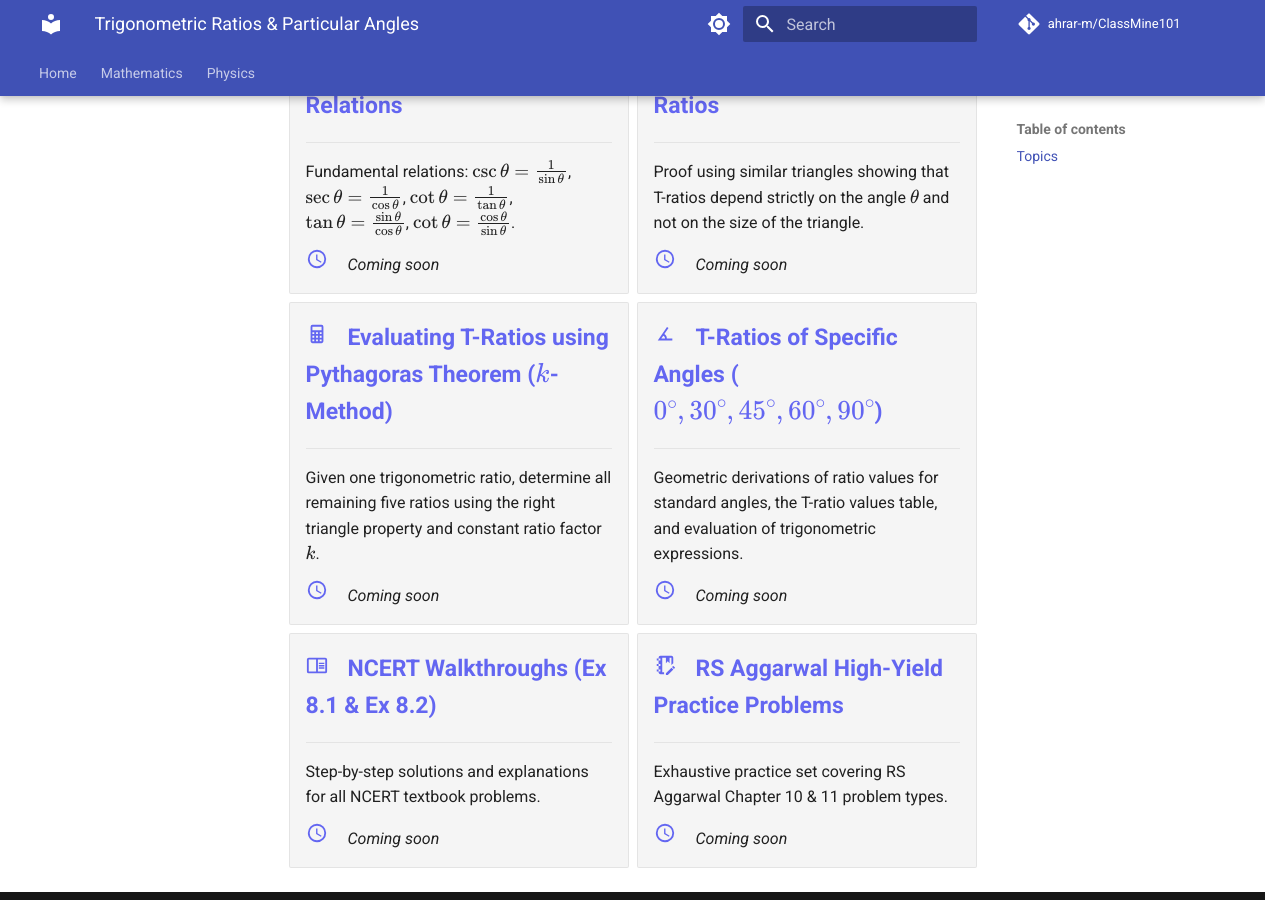
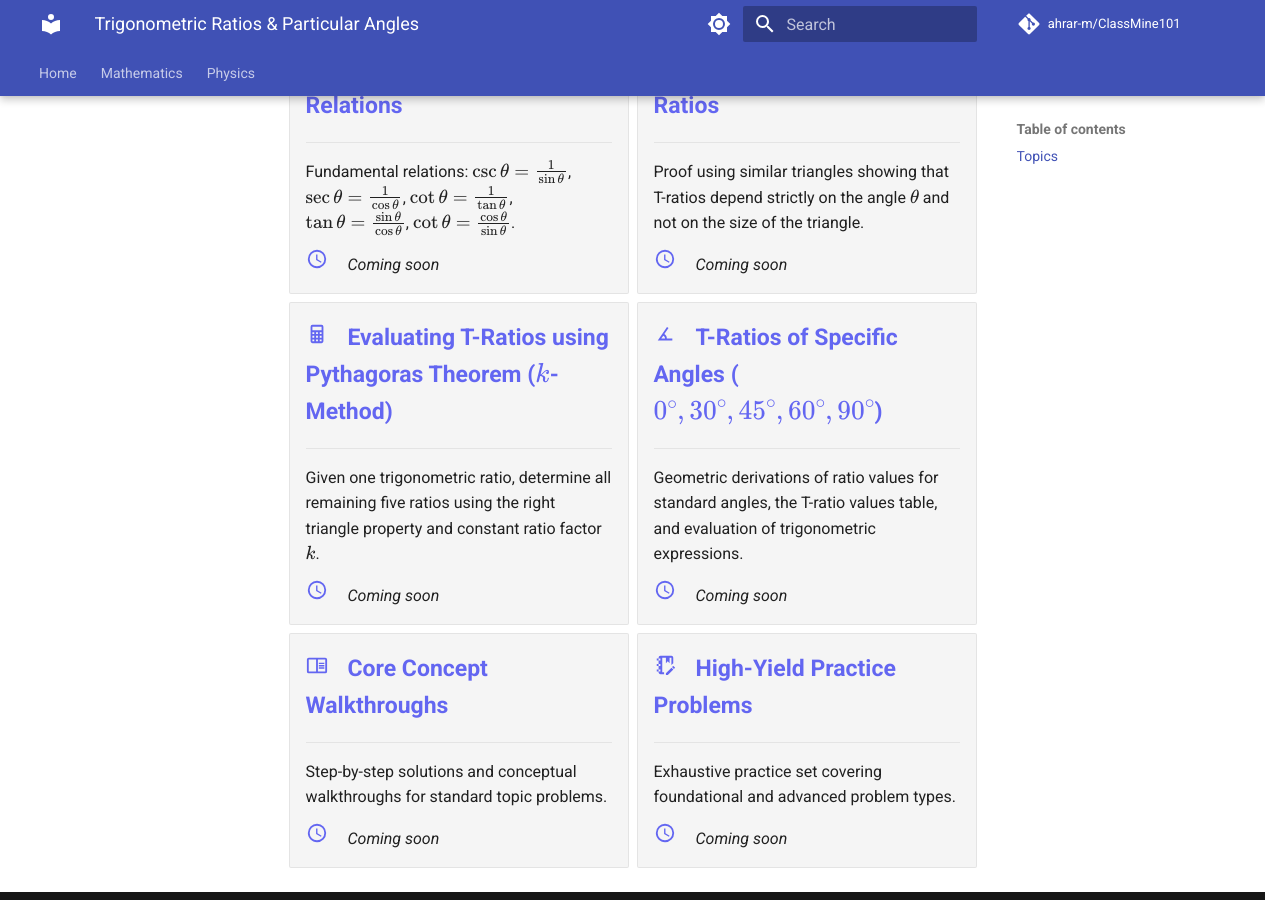
Before and after one commit to ahrar-m/ClassMine101, an MkDocs documentation site: the page built from docs/math/trigonometry/01_trigonometric_ratios.md, in a window 1280 px wide and 900 px high, scrolled down 704 px. Built offline with MkDocs 1.6.1 and Material for MkDocs 9.7.7, drawn with Linux system fonts in a browser that asks for light colours; comment, search, counter and statistics services are not loaded; some of the changed text lies outside the part shown.

Commit message:
docs: remove textbook names from UI and record mandatory build & serve rules in AGENTS.md

```diff
--- a/docs/math/trigonometry/01_trigonometric_ratios.md
+++ b/docs/math/trigonometry/01_trigonometric_ratios.md
@@ -1,6 +1,6 @@
 # Trigonometric Ratios & Particular Angles
 
-!!! info "Chapter Overview (NCERT Ch 8 / RS Aggarwal Ch 10 & 11)"
+!!! info "Chapter Overview"
     Complete theoretical foundation, geometric definitions, reciprocal & quotient identities, scale-independence proofs, and evaluation of trigonometric ratios for acute angles ($0^\circ, 30^\circ, 45^\circ, 60^\circ, 90^\circ$).
 
 ---
@@ -57,19 +57,19 @@
 
     *:material-clock-outline: Coming soon*
 
--   :material-book-open-outline: **NCERT Walkthroughs (Ex 8.1 & Ex 8.2)**
+-   :material-book-open-outline: **Core Concept Walkthroughs**
 
     ---
 
-    Step-by-step solutions and explanations for all NCERT textbook problems.
+    Step-by-step solutions and conceptual walkthroughs for standard topic problems.
 
     *:material-clock-outline: Coming soon*
 
--   :material-notebook-edit-outline: **RS Aggarwal High-Yield Practice Problems**
+-   :material-notebook-edit-outline: **High-Yield Practice Problems**
 
     ---
 
-    Exhaustive practice set covering RS Aggarwal Chapter 10 & 11 problem types.
+    Exhaustive practice set covering foundational and advanced problem types.
 
     *:material-clock-outline: Coming soon*
 
```
Also changed, not shown: AGENTS.md (+6 -3 lines), docs/math/trigonometry/02_trigonometric_ratios_of_complementary_angles.md (+5 -5 lines), docs/math/trigonometry/03_trigonometric_identities.md (+5 -5 lines), docs/math/trigonometry/04_heights_and_distances.md (+5 -5 lines), docs/math/trigonometry/index.md (+1 -11 lines).
